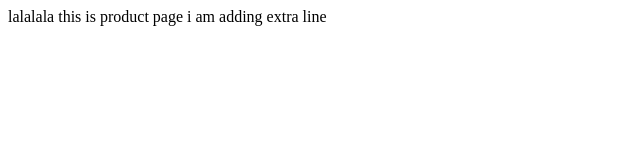
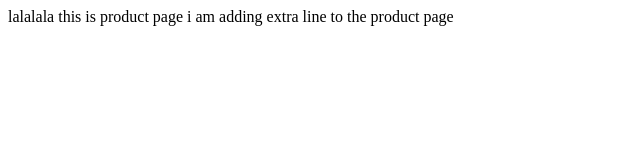
Before and after one commit to svharshith9-wq/github1, a plain HTML site: page product.html in a window 1280 px wide. Shown: the whole page, without its empty margins (0-640 px from the left). Drawn offline with Linux system fonts and the light colour scheme.

Commit message:
Update product.html

```diff
--- a/product.html
+++ b/product.html
@@ -9,6 +9,7 @@
     lalalala
     this is product page
 
-    i am adding extra line
+    i am adding extra line to the product page
+
 </body>
 </html>
```
